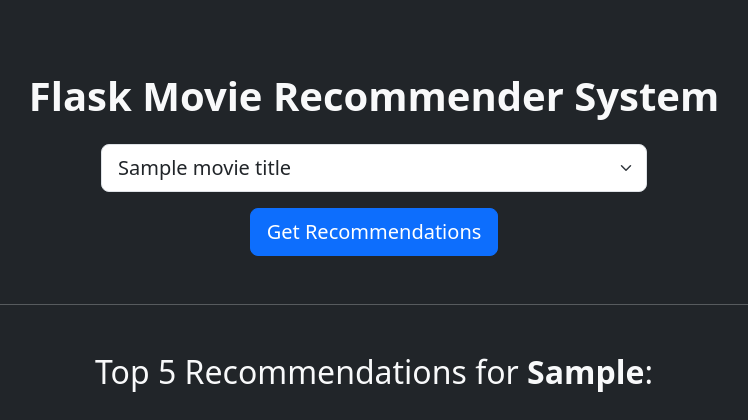
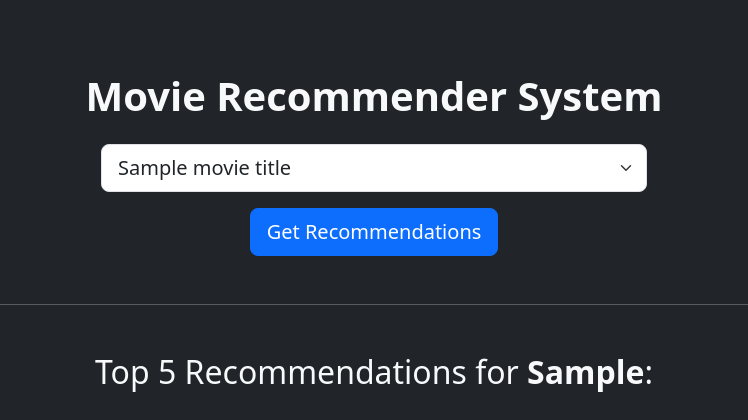
Before and after one commit to krishnaRajput21/krishnaRajput21-movie-recommender-sysetm, a Flask app: template templates/index.html in a window 1280 px wide. Shown: the top 420 px of the page, without its empty margins (266-1014 px from the left). Run offline with Flask 3, Linux system fonts and the light colour scheme; the template is opened without the code that fills it: most values are stand-ins (such as "Sample title", 1, 10 or a date in 2020); grey boxes marked "Sample" are stand-in pictures; parts of the project's set-up code (start-up, migrations or seed data) failed here and were passed over.

Commit message:
Update index.html

```diff
--- a/templates/index.html
+++ b/templates/index.html
@@ -3,7 +3,7 @@
 <head>
     <meta charset="UTF-8">
     <meta name="viewport" content="width=device-width, initial-scale=1.0">
-    <title>Flask Movie Recommender System</title>
+    <title>Movie Recommender System</title>
     <link href="https://cdn.jsdelivr.net/npm/bootstrap@5.3.2/dist/css/bootstrap.min.css" rel="stylesheet">
 
     <style>
@@ -54,7 +54,7 @@
 <body class="p-4">
 
     <div class="container mt-5">
-        <h1 class="my-4 text-center">Flask Movie Recommender System</h1>
+        <h1 class="my-4 text-center">Movie Recommender System</h1>
 
         <form method="POST" action="/" class="mb-5">
             <div class="row justify-content-center">
```
